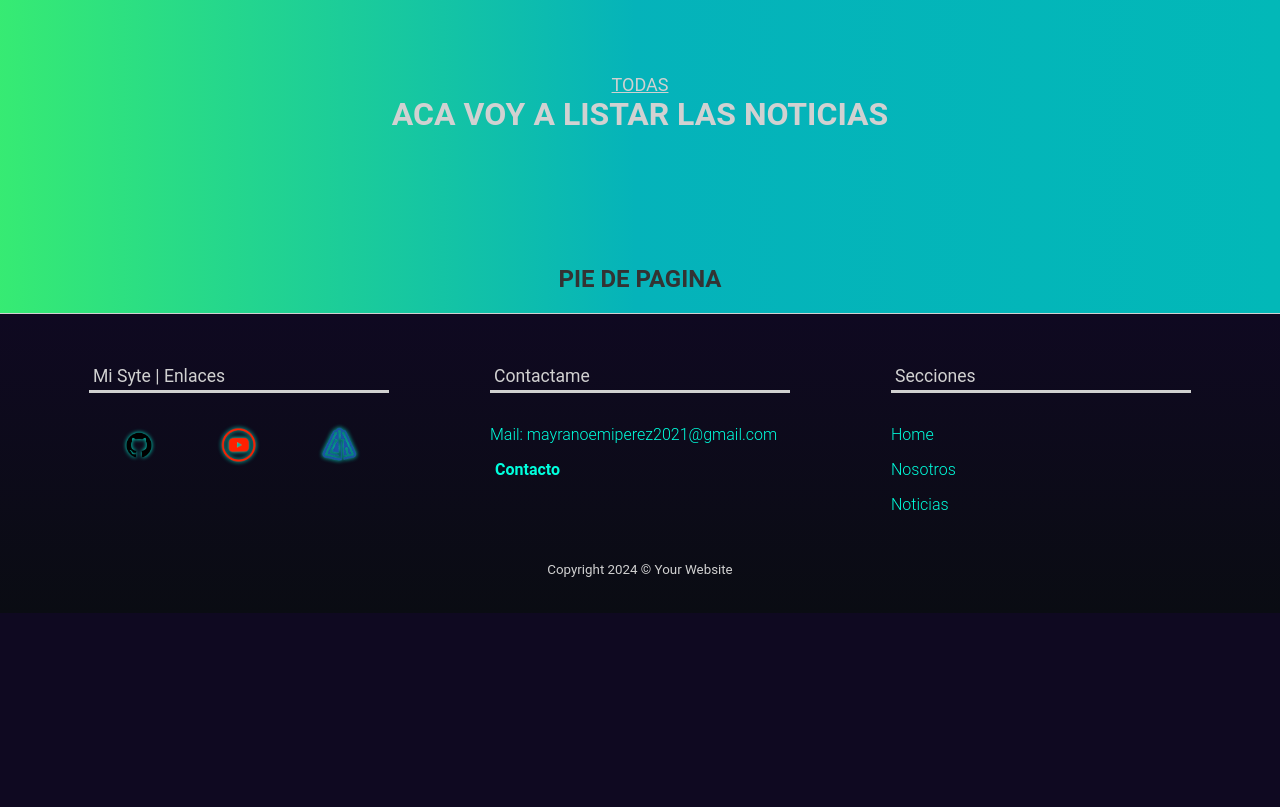
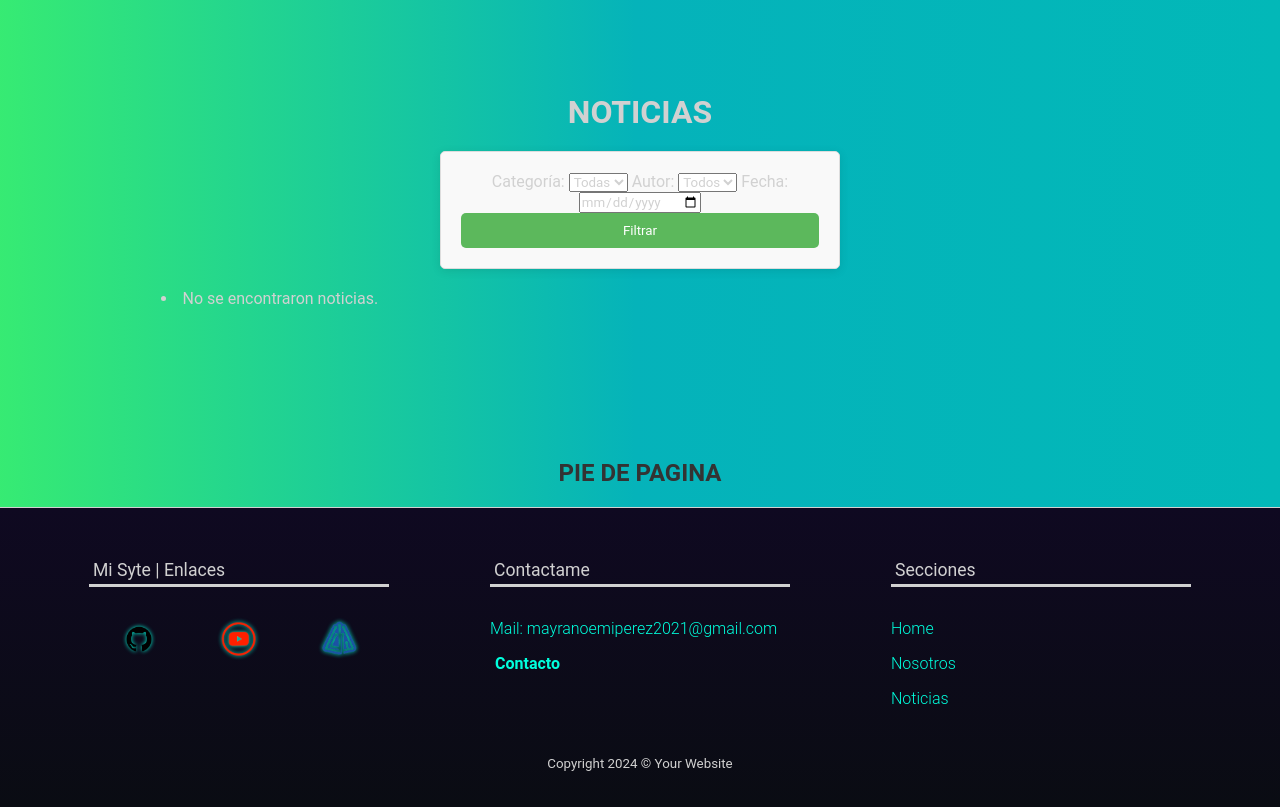
Before and after one commit to Csosafloriani/ProyectoFinal-G5, a Django app: page /Noticias/ in a window 1280 px wide. Shown: the part 80-887 px from the top of the page. Before the commit the page ends 693 px from the top, so only its background shows below. Run offline with Django 3.2, Linux system fonts and the light colour scheme; data that the repository does not hold is empty.

Commit message:
Se agrega filtro por categoria, fecha y autor

```diff
--- a/apps/noticias/views.py
+++ b/apps/noticias/views.py
@@ -6,6 +6,7 @@ from django.contrib.auth.decorators import login_required, user_passes_test
 
 from .models import Noticia, Categoria
 from apps.comentarios.models import Comentario
+from apps.usuarios.models import Usuario
 from apps.comentarios.forms import ComentarioForm
 
 from .forms import NoticiaForm
@@ -14,17 +15,31 @@ from django.urls import reverse_lazy
 def Listar_Noticias(request):
 	contexto = {}
 
+	# Parametros de filtro desde la url
 	id_categoria = request.GET.get('id',None)
+	autor_id = request.GET.get('autor',None)
+	fecha = request.GET.get('fecha',None)
 
+	# Consulta base
+	noticias = Noticia.objects.all()
+
+	#aplicar filtro categoria si existe
 	if id_categoria:
-		n = Noticia.objects.filter(categoria_noticia = id_categoria)
-	else:
-		n = Noticia.objects.all() #RETORNA UNA LISTA DE OBJETOS
+		noticias = Noticia.objects.filter(categoria_noticia = id_categoria)
 
-	contexto['noticias'] = n
+	# Aplicar filtro autor si existe
+	if autor_id:
+		noticias = noticias.filter(autor_id=autor_id)
 
-	cat = Categoria.objects.all().order_by('nombre')
-	contexto['categorias'] = cat
+	# Aplicar filtro fecha si existe
+	if fecha:
+		noticias = noticias.filter(fecha=fecha)
+
+	contexto['noticias'] = noticias
+
+	# Cargar todas las categorías y autores para los campos de selección
+	contexto['categorias'] = Categoria.objects.all().order_by('nombre')
+	contexto['autores'] = Usuario.objects.all().order_by('username')
 
 	return render(request, 'noticias/listar.html', contexto)
 
--- a/templates/noticias/listar.html
+++ b/templates/noticias/listar.html
@@ -14,14 +14,43 @@
 	{% endif %}
 
 	<div class="submenu">
-		<a href="{% url 'noticias:listar' %}">TODAS</a>
-		{% for cat in categorias %}
-			<a href="?id={{cat.pk}}">{{cat.nombre}}</a>
-		{% endfor %}
+
 	</div>
+	<br>
 
 
-	<h1>ACA VOY A LISTAR LAS NOTICIAS</h1>
+	<h1>NOTICIAS</h1>
+
+	<form method="GET">
+		<!-- Filtro por categoría -->
+		<label for="categoria">Categoría:</label>
+		<select name="categoria" id="categoria">
+			<option value="">Todas</option>
+			{% for categoria in categorias %}
+				<option value="{{ categoria.id }}" {% if request.GET.categoria == categoria.id|stringformat:"s" %}selected{% endif %}>
+					{{ categoria.nombre }}
+				</option>
+			{% endfor %}
+		</select>
+
+		<!-- Filtro por autor -->
+		<label for="autor">Autor:</label>
+		<select name="autor" id="autor">
+        <option value="">Todos</option>
+        {% for autor in autores %}
+            <option value="{{ autor.id }}" {% if request.GET.autor == autor.id|stringformat:"s" %}selected{% endif %}>
+                {{ autor.username }}
+            </option>
+        {% endfor %}
+		</select>
+
+		<!-- Filtro por fecha -->
+		<label for="fecha">Fecha:</label>
+		<input type="date" name="fecha" value="{{ request.GET.fecha }}">
+
+		<button type="submit">Filtrar</button>
+
+	</form>
 
 	<div class="contenedor_tarjetas_grid">
 		{% for noti in noticias %}
@@ -43,6 +72,8 @@
 			</section>
 
 		</article>
+		{% empty %}
+			<li>No se encontraron noticias.</li>
 		{% endfor %}
 	</div>
 
--- a/templates/t_nosotros.html
+++ b/templates/t_nosotros.html
@@ -5,5 +5,5 @@
 
 
 {% block contenido %}
-	<h2>HOLA SOY NOSOTROS</h2>
+	<h2>Nosotros</h2>
 {% endblock contenido %}
```
